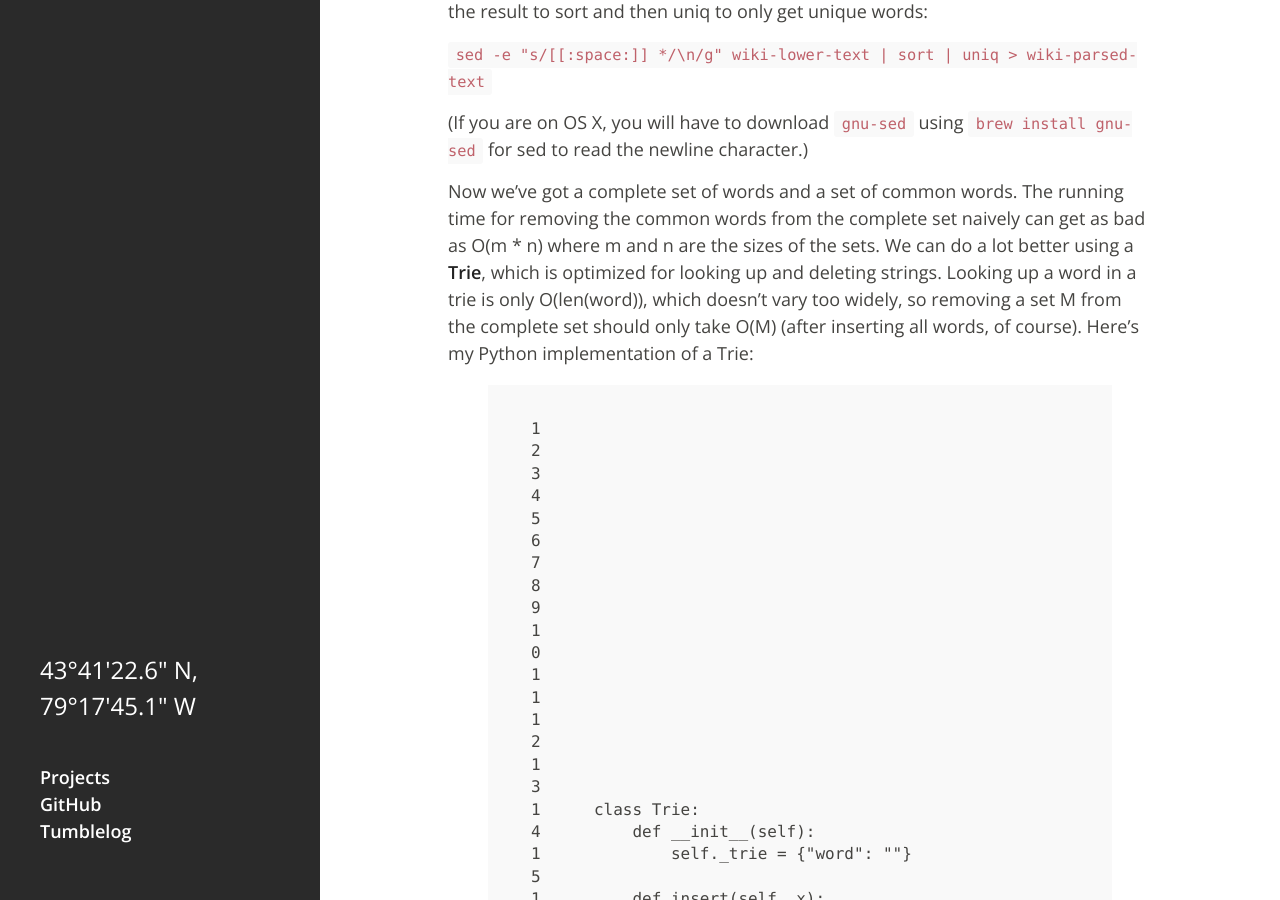
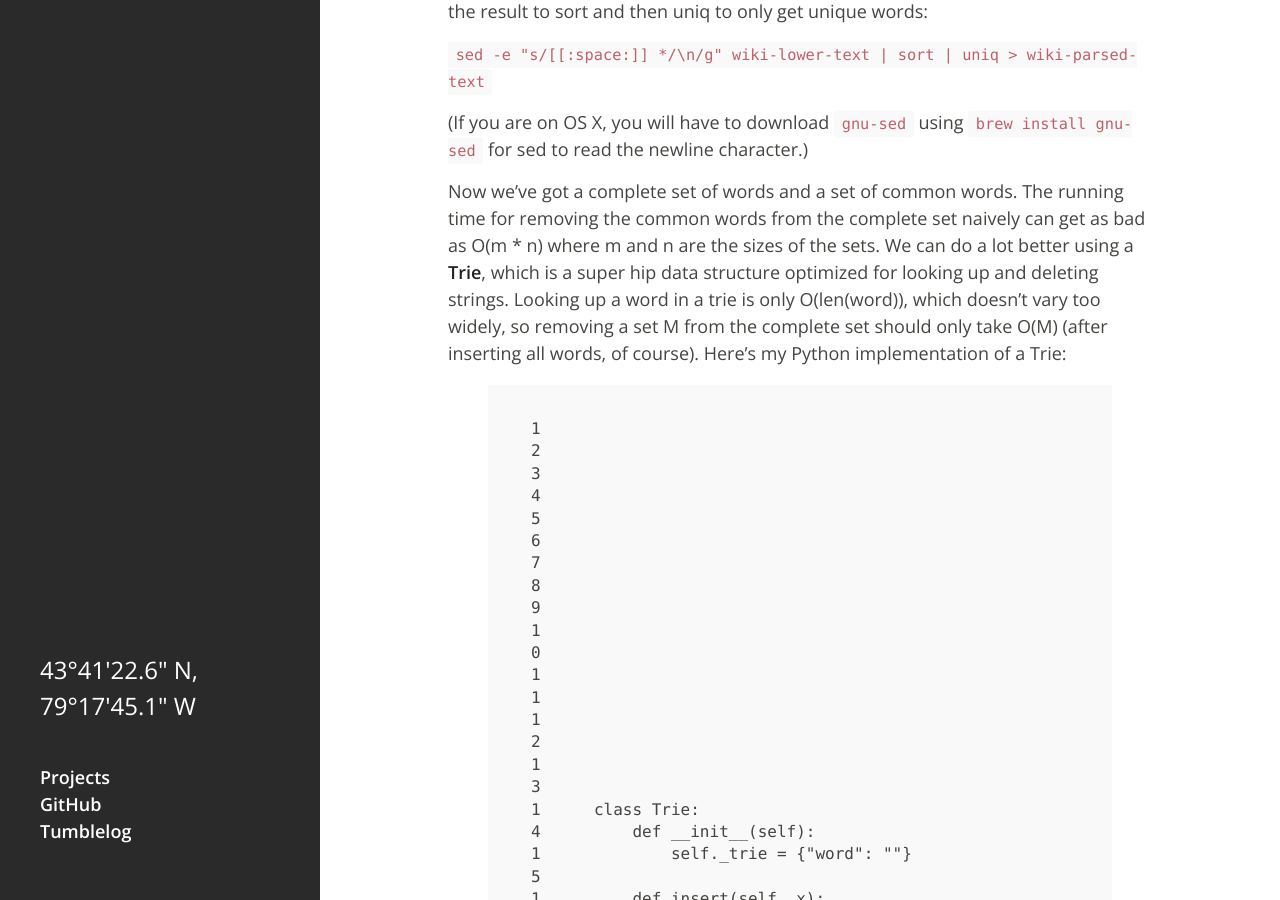
Before and after one commit to MediaPreneur/lvwrence.github.io, a Jekyll site: the page built from _posts/2014-9-15-finding-the-most-uncommon-words.md, in a window 1280 px wide and 900 px high, scrolled down 2396 px. Built offline with Jekyll 4.4.1, drawn with Linux system fonts in a browser that asks for light colours.

Commit message:
another fix

```diff
--- a/_posts/2014-9-15-finding-the-most-uncommon-words.md
+++ b/_posts/2014-9-15-finding-the-most-uncommon-words.md
@@ -105,7 +105,7 @@ gnu-sed` for sed to read the newline character.)
 Now we've got a complete set of words and a set of common words. The running
 time for removing the common words from the complete set naively can get as
 bad as O(m * n) where m and n are the sizes of the sets. We can do a lot
-better using a [Trie](http://en.wikipedia.org/wiki/Trie), which is optimized for looking up and deleting
+better using a [Trie](http://en.wikipedia.org/wiki/Trie), which is a super hip data structure optimized for looking up and deleting
 strings. Looking up a word in a trie is only O(len(word)), which doesn't vary
 too widely, so removing a set M from the complete set should only take O(M)
 (after inserting all words, of course). Here's my Python implementation of a Trie:
```
